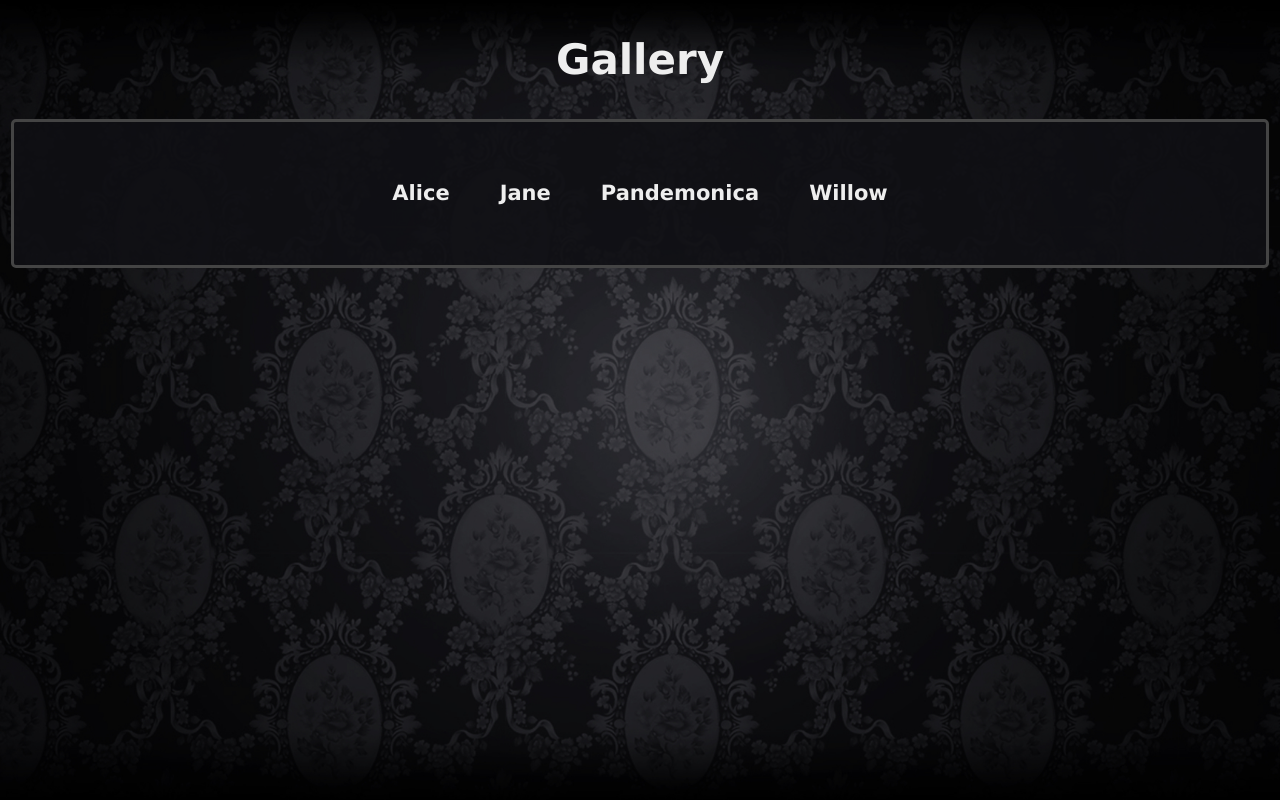
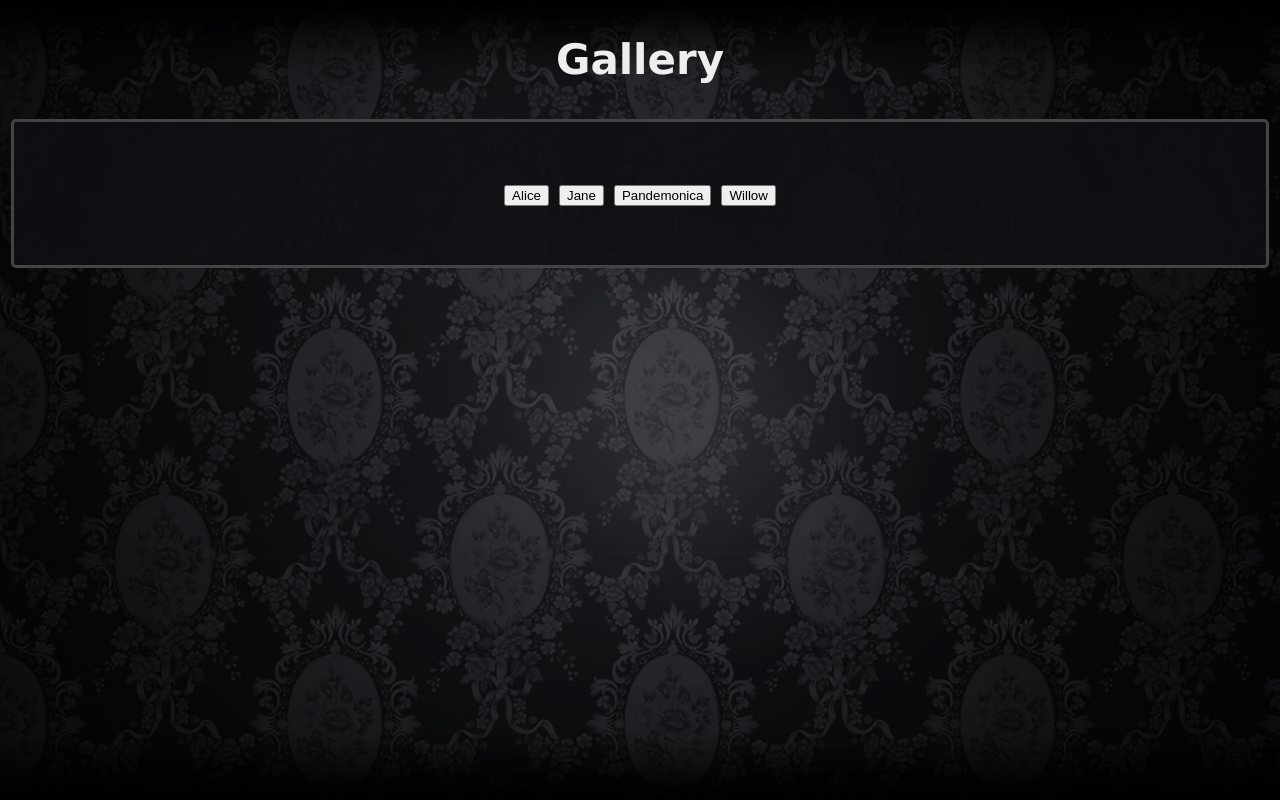
Before and after one commit to srysis/gallery, a React (Create React App) app: page / in a window 1280 px wide. Built offline with nearby package versions, Linux system fonts and the light colour scheme.

Commit message:
changed 'a' tags to buttons for better semantics

```diff
--- a/src/components/GallerySwitches.jsx
+++ b/src/components/GallerySwitches.jsx
@@ -4,10 +4,10 @@ function GallerySwitches({toggleGalleryFunction, setCharacterFunction}) {
 
 	return(
 		<div id="gallery_switches">
-			<span><a onClick={() => { setCharacterFunction("Alice"); toggleGalleryFunction(true) }} >Alice</a></span>
-			<span><a onClick={() => { setCharacterFunction("Jane"); toggleGalleryFunction(true) }} >Jane</a></span>
-			<span><a onClick={() => { setCharacterFunction("Pandemonica"); toggleGalleryFunction(true) }} >Pandemonica</a></span>
-			<span><a onClick={() => { setCharacterFunction("Willow"); toggleGalleryFunction(true) }} >Willow</a></span>
+			<span><button type="button" onClick={() => { setCharacterFunction("Alice"); toggleGalleryFunction(true) }} >Alice</button></span>
+			<span><button type="button" onClick={() => { setCharacterFunction("Jane"); toggleGalleryFunction(true) }} >Jane</button></span>
+			<span><button type="button" onClick={() => { setCharacterFunction("Pandemonica"); toggleGalleryFunction(true) }} >Pandemonica</button></span>
+			<span><button type="button" onClick={() => { setCharacterFunction("Willow"); toggleGalleryFunction(true) }} >Willow</button></span>
 		</div>
 	)
 }
```
